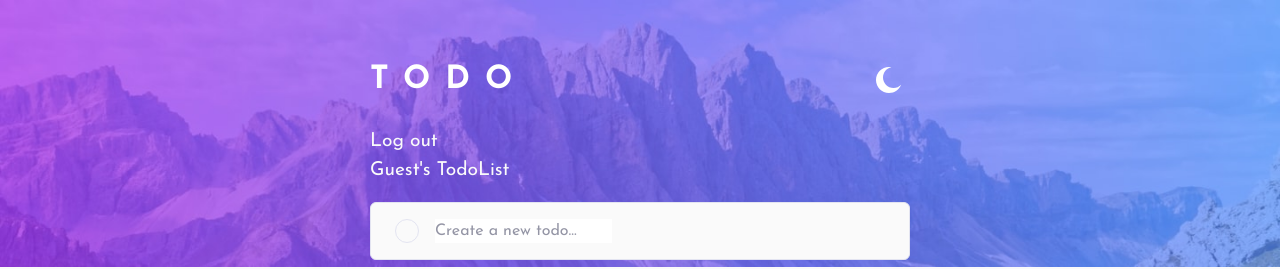
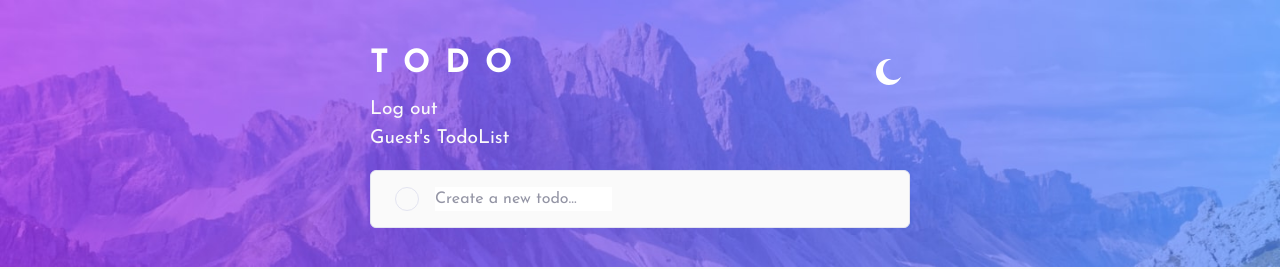
Before and after one commit to kaiens-lab/Vue-Todo, a Vue app: page /Vue-Todo/todolist in a window 1280 px wide. Shown: the top 269 px of the page. Built offline with nearby package versions, Linux system fonts and the light colour scheme; no server answers.

Commit message:
style: adjust spacing for small screen layout

```diff
--- a/src/components/TodoHeader.vue
+++ b/src/components/TodoHeader.vue
@@ -39,7 +39,7 @@ const logout = async () => {
       class="flex justify-between items-center mt-12 xs:w-full xs:mt-10 min-w-[327px]"
     >
       <h2
-        class="font-bold text-white tracking-[15px] text-[2rem] leading-[4rem]"
+        class="font-bold text-white tracking-[15px] text-[2rem] leading-[4rem] sm:-mt-4"
       >
         TODO
       </h2>
@@ -55,7 +55,7 @@ const logout = async () => {
         <img v-else src="../../public/images/icon-moon.svg" alt="sunIcon" />
       </button>
     </section>
-    <div class="flex flex-col text-light-bg text-[1.2rem] mt-4">
+    <div class="flex flex-col text-light-bg text-[1.2rem] mt-4 sm:mt-0">
       <div class="w-[30%]" @click="logout()">Log out</div>
       <div>{{ userStore.username }}'s TodoList</div>
     </div>
```
